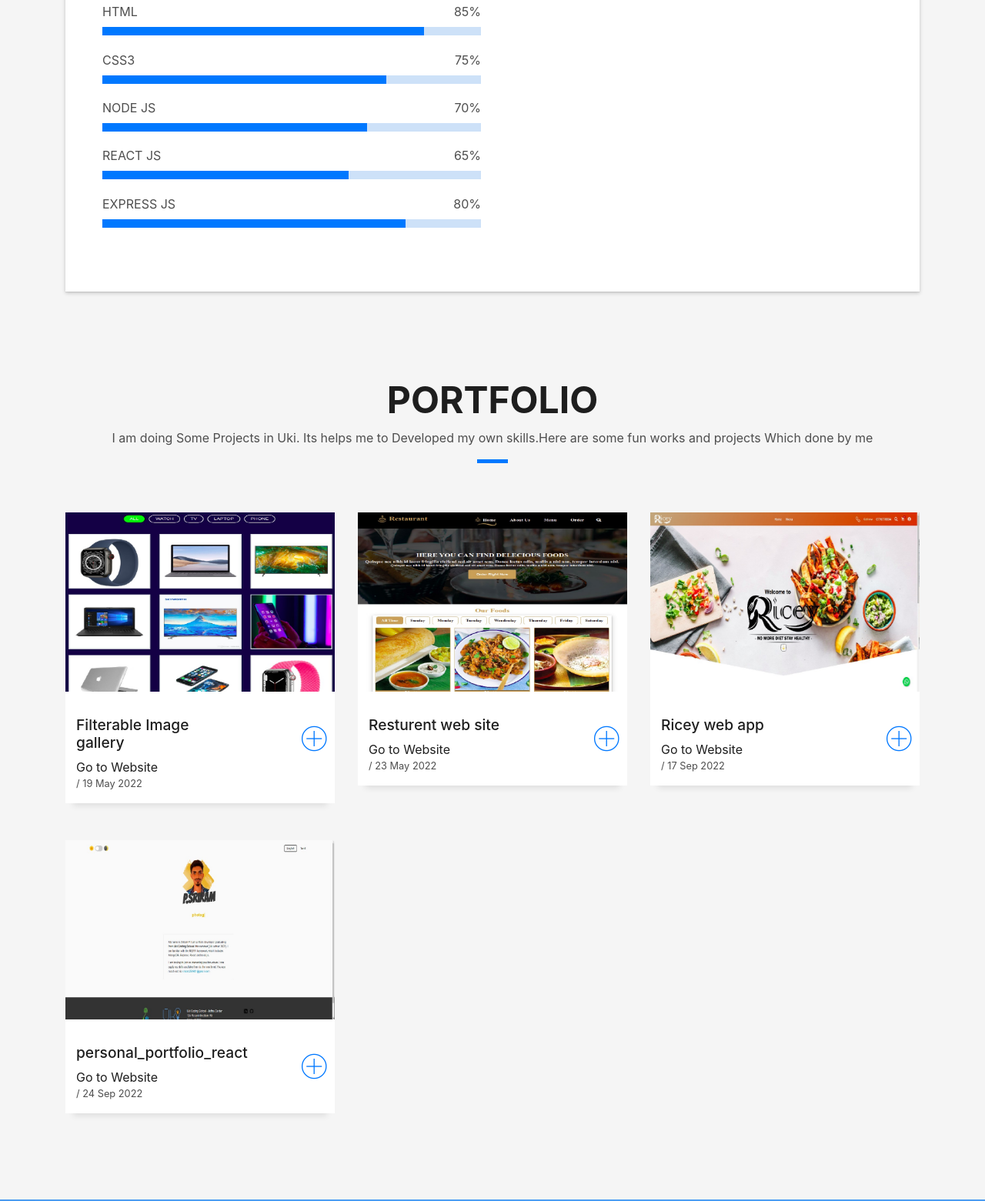
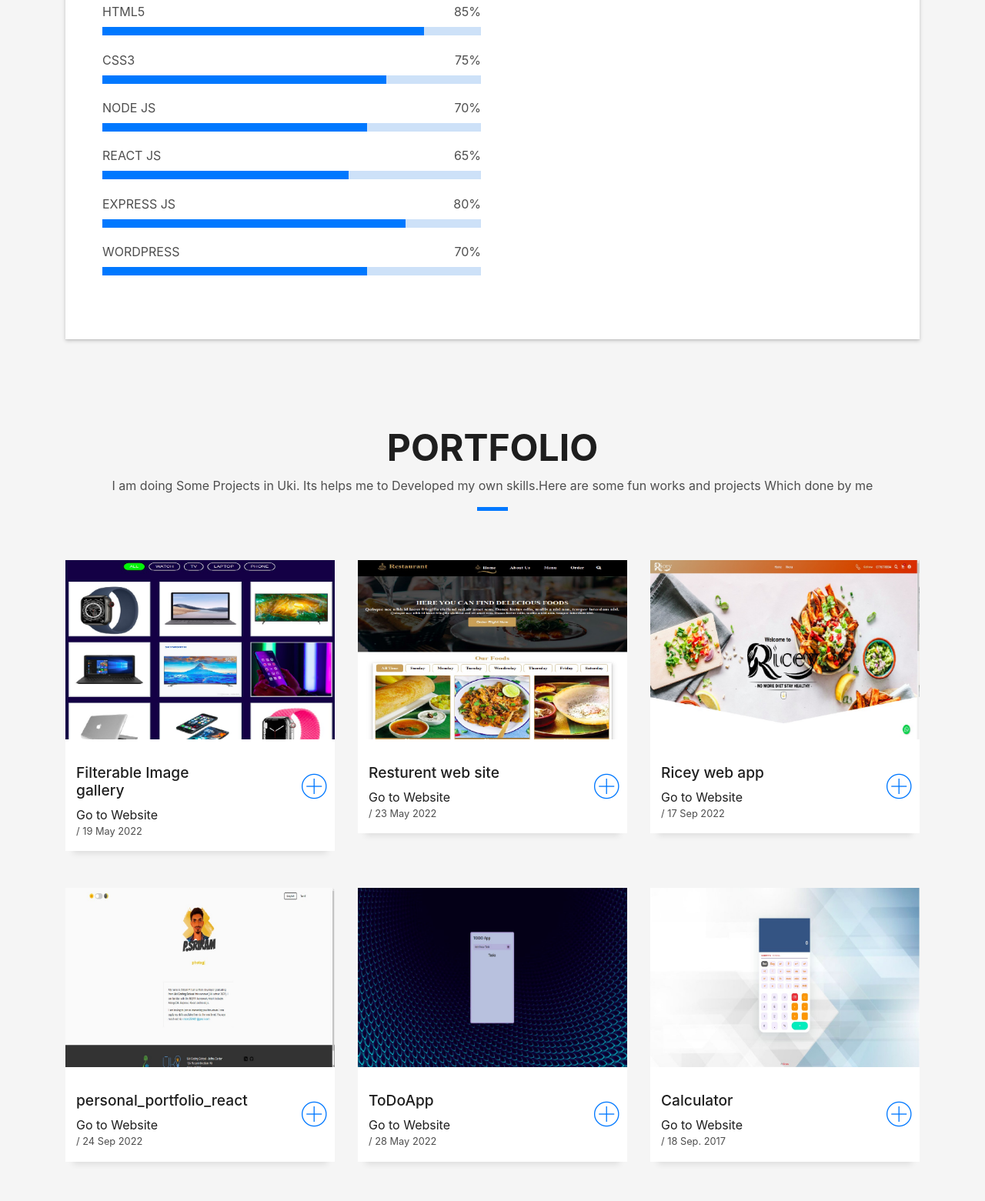
Before and after one commit to sriram2509/sriram2509.github.io, a plain HTML site: page index.html in a window 1280 px wide. Shown: the part 1288-2849 px from the top of the page at 77% size. Drawn offline with Linux system fonts and the light colour scheme; a script that the page names is missing; files whose address does not match are found by name.

Commit message:
add projects

```diff
--- a/index.html
+++ b/index.html
@@ -109,7 +109,7 @@
 
                 <div class="skill-mf">
                   <p class="title-s">Programming Language Skills</p>
-                  <span>HTML</span> <span class="pull-right">85%</span>
+                  <span>HTML5</span> <span class="pull-right">85%</span>
                   <div class="progress">
                     <div class="progress-bar" role="progressbar" style="width: 85%;" aria-valuenow="85" aria-valuemin="0"
                       aria-valuemax="100"></div>
@@ -122,22 +122,27 @@
 
                   <span>NODE JS</span> <span class="pull-right">70%</span>
                   <div class="progress">
-                    <div class="progress-bar" role="progressbar" style="width: 70%" aria-valuenow="90" aria-valuemin="0"
+                    <div class="progress-bar" role="progressbar" style="width: 70%" aria-valuenow="70" aria-valuemin="0"
                       aria-valuemax="100"></div>
                   </div>
 
                   <span>REACT JS</span> <span class="pull-right">65%</span>
                   <div class="progress">
-                    <div class="progress-bar" role="progressbar" style="width: 65%" aria-valuenow="90" aria-valuemin="0"
+                    <div class="progress-bar" role="progressbar" style="width: 65%" aria-valuenow="65" aria-valuemin="0"
                       aria-valuemax="100"></div>
                   </div>
 
                   <span>EXPRESS JS</span> <span class="pull-right">80%</span>
                   <div class="progress">
-                    <div class="progress-bar" role="progressbar" style="width: 80%" aria-valuenow="90" aria-valuemin="0"
+                    <div class="progress-bar" role="progressbar" style="width: 80%" aria-valuenow="80" aria-valuemin="0"
                       aria-valuemax="100"></div>
                   </div>
 
+                  <span>WORDPRESS</span> <span class="pull-right">70%</span>
+                  <div class="progress">
+                    <div class="progress-bar" role="progressbar" style="width: 70%" aria-valuenow="70" aria-valuemin="0"
+                      aria-valuemax="100"></div>
+                  </div>
 
                 </div>
               </div>
@@ -296,18 +301,19 @@
           </div>
         </div>
 
-        <!-- <div class="col-md-4">
+        <div class="col-md-4">
           <div class="work-box">
-            <a href="img/work-5.jpg" data-lightbox="gallery-mf">
+            <a href="images/todo.jpg" data-lightbox="gallery-mf">
               <div class="work-img">
-                <img src="img/work-5.jpg" alt="" class="img-fluid">
+                <img src="images/todo.jpg" alt="" class="img-fluid">
               </div>
               <div class="work-content">
                 <div class="row">
                   <div class="col-sm-8">
-                    <h2 class="w-title">Studio Lena Mado</h2>
+                    <h2 class="w-title">ToDoApp</h2>
+                    <a href="https://sriram2509.github.io/todolistapp01/">Go to Website</a>
                     <div class="w-more">
-                      <span class="w-ctegory">Web Design</span> / <span class="w-date">18 Sep. 2018</span>
+                      <span class="w-ctegory"></span> / <span class="w-date">28 May 2022</span>
                     </div>
                   </div>
                   <div class="col-sm-4">
@@ -320,18 +326,20 @@
             </a>
           </div>
         </div>
+
         <div class="col-md-4">
           <div class="work-box">
-            <a href="img/work-6.jpg" data-lightbox="gallery-mf">
+            <a href="images/calculator.jpg" data-lightbox="gallery-mf">
               <div class="work-img">
-                <img src="img/work-6.jpg" alt="" class="img-fluid">
+                <img src="images/calculator.jpg" alt="" class="img-fluid">
               </div>
               <div class="work-content">
                 <div class="row">
                   <div class="col-sm-8">
-                    <h2 class="w-title">Studio Big Bang</h2>
+                    <h2 class="w-title">Calculator</h2>
+                    <a href="https://sriram2509.github.io/calculator/">Go to Website</a>
                     <div class="w-more">
-                      <span class="w-ctegory">Web Design</span> / <span class="w-date">18 Sep. 2017</span>
+                      <span class="w-ctegory"></span> / <span class="w-date">18 Sep. 2017</span>
                     </div>
                   </div>
                   <div class="col-sm-4">
@@ -346,11 +354,13 @@
         </div>
 
       </div>
-    </div> -->
+    </div>
+
   </section>
   <!--/ Section Portfolio End /-->
 
   <!--/ Section Testimonials Star /-->
+
   <!-- <div class="testimonials paralax-mf bg-image" style="background-image: url(img/overlay-bg.jpg)">
     <div class="overlay-mf"></div>
     <div class="container">
@@ -390,7 +400,8 @@
   </div>  -->
 
    <!--/ Section Blog Star /-->
-  <!-- <section id="blog" class="blog-mf sect-pt4 route">
+<!--
+  <section id="blog" class="blog-mf sect-pt4 route">
     <div class="container">
       <div class="row">
         <div class="col-sm-12">
```
Also changed, not shown: images/calculator.jpg (added), images/todo.jpg (added).
